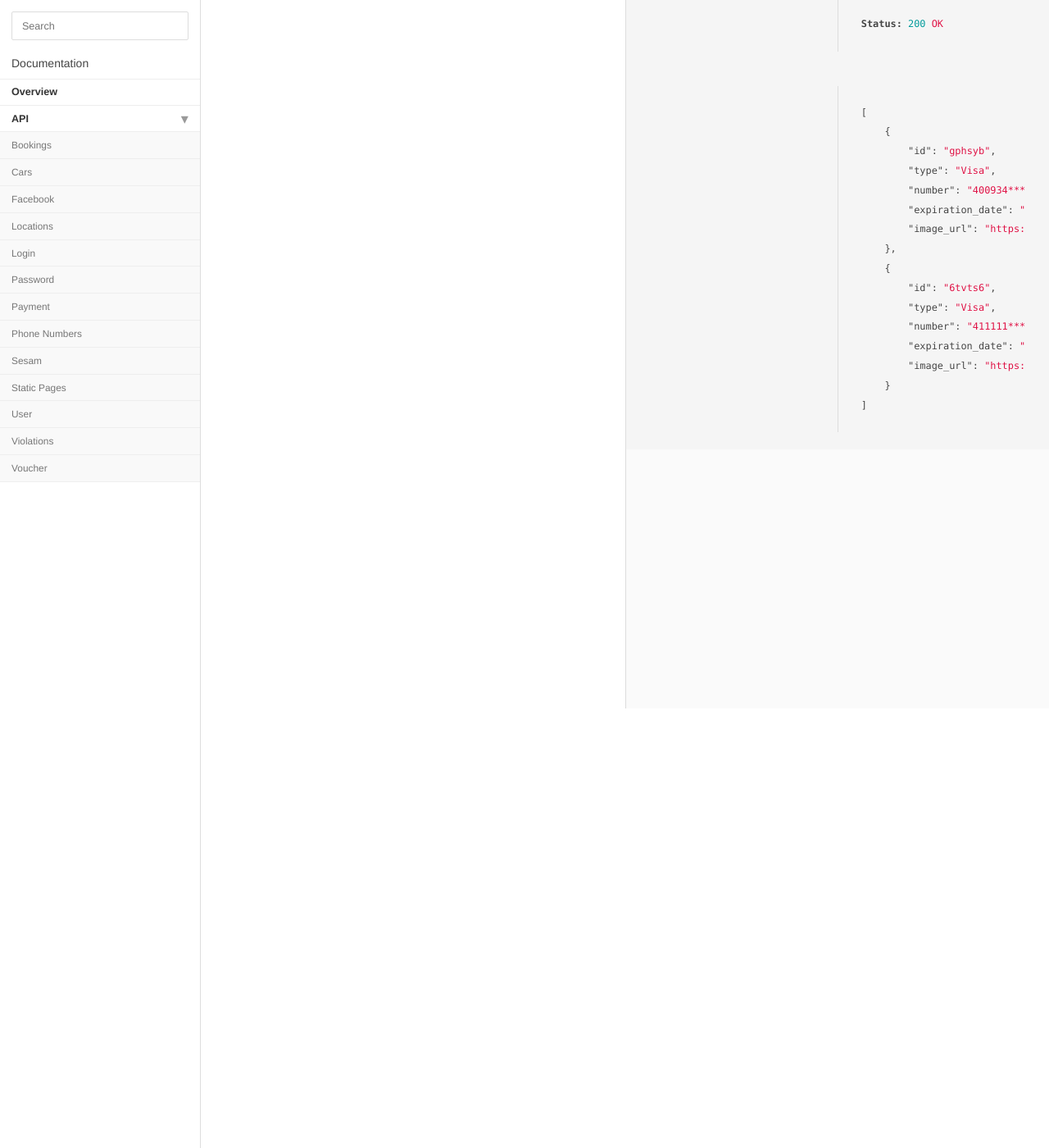
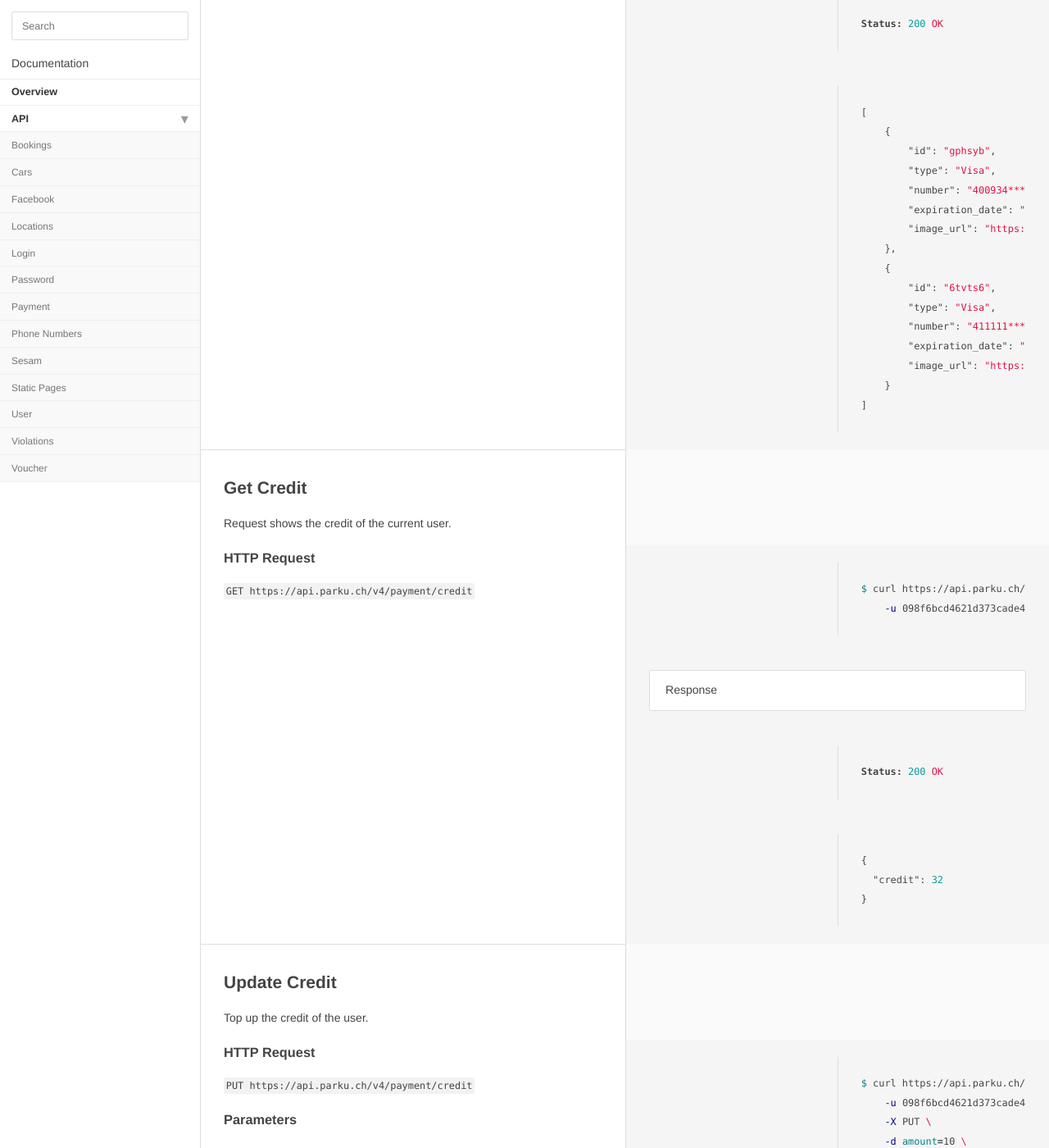
Before and after one commit to parku/docs, a Jekyll site: the page built from api/payment.md, in a window 1280 px wide and 1400 px high, scrolled down 536 px. Shown: the whole window at 82% size. Built offline with Jekyll 4.4.1, drawn with Linux system fonts in a browser that asks for light colours; Markdown is read by kramdown in place of the engine named in the settings; before the commit the page ends 1112 px from its top, so only the background shows below that; some of the changed text lies outside the part shown.

Commit message:
Docs for credit topup.

````diff
--- a/api/payment.md
+++ b/api/payment.md
@@ -44,3 +44,69 @@
 ### HTTP Request
 
 `GET {{ site.parku.api }}/payment/creditcards`
+
+
+## Get Credit
+
+Request shows the credit of the current user.
+
+```sh
+$ curl {{ site.parku.api }}/payment/credit \
+    -u 098f6bcd4621d373cade4e832627b4f6:parku
+```
+
+> Response
+
+```nginx
+Status: 200 OK
+```
+```json
+{
+  "credit": 32
+}
+```
+
+### HTTP Request
+
+`GET {{ site.parku.api }}/payment/credit`
+
+
+## Update Credit
+
+Top up the credit of the user.
+
+```sh
+$ curl {{ site.parku.api }}/payment/creditcards \
+    -u 098f6bcd4621d373cade4e832627b4f6:parku \
+    -X PUT \
+    -d amount=10 \
+    -d currency=EUR \
+    -d provider=braintree \
+    -d provider_info[id]=6tvts6
+```
+> Response
+
+```nginx
+Status: 200 OK
+```
+```json
+{
+  "credit": 42
+}
+```
+
+### HTTP Request
+
+`PUT {{ site.parku.api }}/payment/credit`
+
+### Parameters
+
+Parameter      | Description
+---            | ---
+`amount`       | The amount. __Required.__
+`currency`     | The currency. __Required.__
+`provider`     | The payment method. Available options are _paypal_ and _braintree_. __Required.__
+`provider_info`| The information of the payment provider to perform a payment. __Required.__ [See how to make a booking for more information using Braintree or PayPal.][payment-info]
+
+
+  [payment-info]: /api/bookings/#toc_4
````
